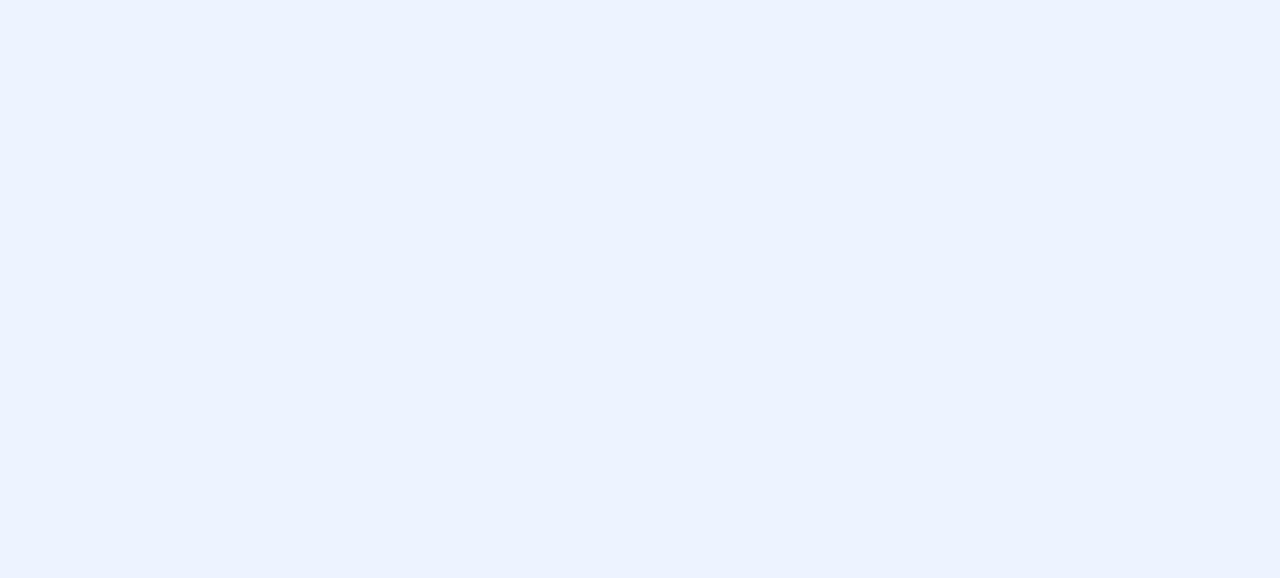
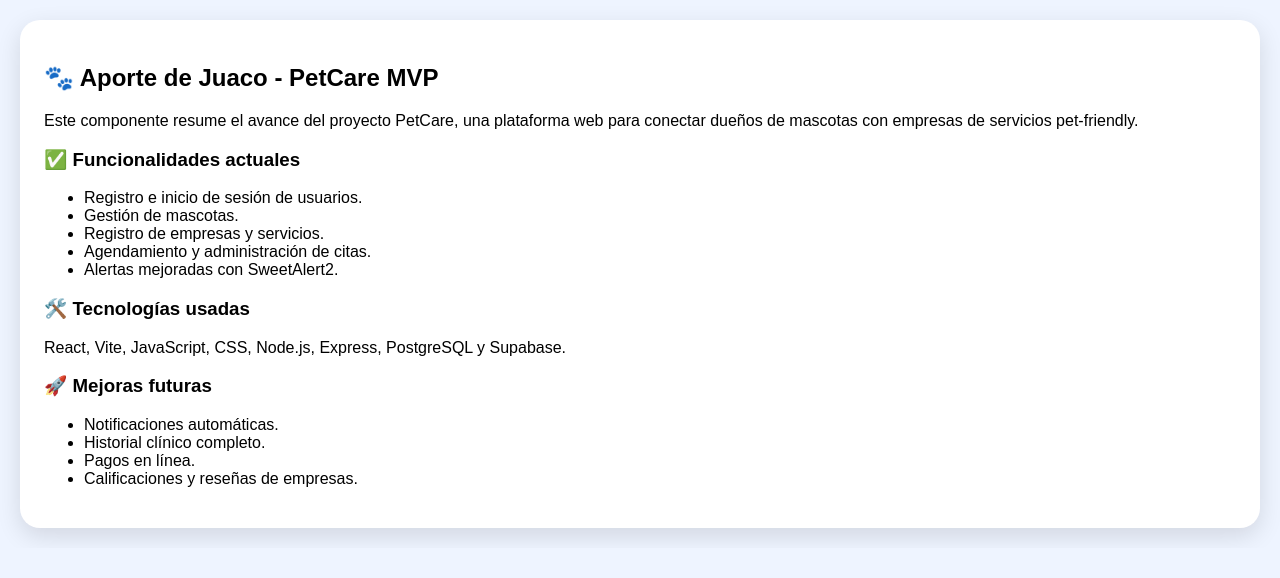
Before and after one commit to JoaquinHiguitaLo/PetCareMVP, a React (Vite) app in the folder frontend/: page /componente-juaco in a window 1280 px wide. Before the commit this address had no page. Shown: the top 578 px of the page. Built offline with nearby package versions, Linux system fonts and the light colour scheme.

Commit message:
Agregue mi componente al proyecto para la entrega ACTSOFT

```diff
--- a/frontend/src/App.jsx
+++ b/frontend/src/App.jsx
@@ -1,6 +1,7 @@
 import { useState } from "react";
 import { useNavigate } from "react-router-dom";
 import { showError } from "./utils/alerts";
+import ComponenteJuaco from "./components/ComponenteJuaco";
 import "./App.css";
 
 function App() {
@@ -59,6 +60,15 @@ function App() {
 
         <p className="login-helper">Inicia sesión para continuar</p>
 
+        <button
+          type="button"
+          className="login-submit-btn"
+          style={{ marginBottom: "18px" }}
+          onClick={() => navigate("/componente-juaco")}
+        >
+          Avance de Juaco
+        </button>
+
         <form onSubmit={handleLogin} className="login-form">
           <div className="login-input-group">
             <span className="login-input-icon">✉️</span>
--- /dev/null
+++ b/frontend/src/components/ComponenteJuaco.jsx
@@ -0,0 +1,41 @@
+function ComponenteJuaco() {
+  return (
+    <div style={{
+      background: "white",
+      borderRadius: "20px",
+      padding: "24px",
+      margin: "20px",
+      boxShadow: "0 8px 24px rgba(0,0,0,0.12)",
+      fontFamily: "Arial, sans-serif"
+    }}>
+      <h2>🐾 Aporte de Juaco - PetCare MVP</h2>
+
+      <p>
+        Este componente resume el avance del proyecto PetCare, una plataforma web
+        para conectar dueños de mascotas con empresas de servicios pet-friendly.
+      </p>
+
+      <h3>✅ Funcionalidades actuales</h3>
+      <ul>
+        <li>Registro e inicio de sesión de usuarios.</li>
+        <li>Gestión de mascotas.</li>
+        <li>Registro de empresas y servicios.</li>
+        <li>Agendamiento y administración de citas.</li>
+        <li>Alertas mejoradas con SweetAlert2.</li>
+      </ul>
+
+      <h3>🛠️ Tecnologías usadas</h3>
+      <p>React, Vite, JavaScript, CSS, Node.js, Express, PostgreSQL y Supabase.</p>
+
+      <h3>🚀 Mejoras futuras</h3>
+      <ul>
+        <li>Notificaciones automáticas.</li>
+        <li>Historial clínico completo.</li>
+        <li>Pagos en línea.</li>
+        <li>Calificaciones y reseñas de empresas.</li>
+      </ul>
+    </div>
+  );
+}
+
+export default ComponenteJuaco;
--- a/frontend/src/main.jsx
+++ b/frontend/src/main.jsx
@@ -23,6 +23,7 @@ import ForgotPassword from "./ForgotPassword.jsx";
 import Profile from "./Profile.jsx";
 import PetEditarPerfil from "./PetEditarPerfil.jsx";
 import ProfileBusiness from "./ProfileBusiness.jsx";
+import ComponenteJuaco from "./components/ComponenteJuaco.jsx";
 import { BrowserRouter, Routes, Route } from "react-router-dom";
 import "./App.css";
 
@@ -52,6 +53,7 @@ ReactDOM.createRoot(document.getElementById("root")).render(
       <Route path="/pet/perfil" element={<Profile />} />
       <Route path="/pet/editar-perfil" element={<PetEditarPerfil />} />
       <Route path="/dashboard/perfil" element={<ProfileBusiness />} />
+      <Route path="/componente-juaco" element={<ComponenteJuaco />} />
     </Routes>
   </BrowserRouter>
 );
```
